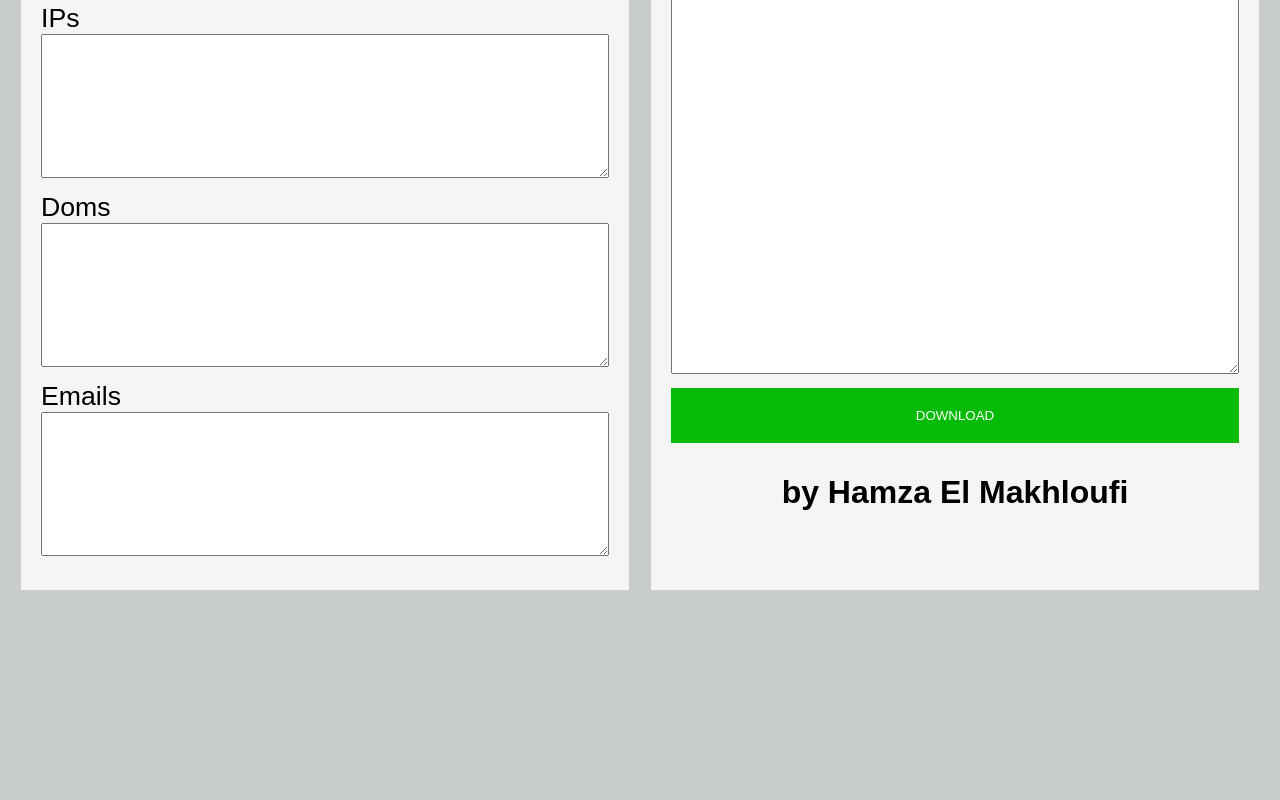
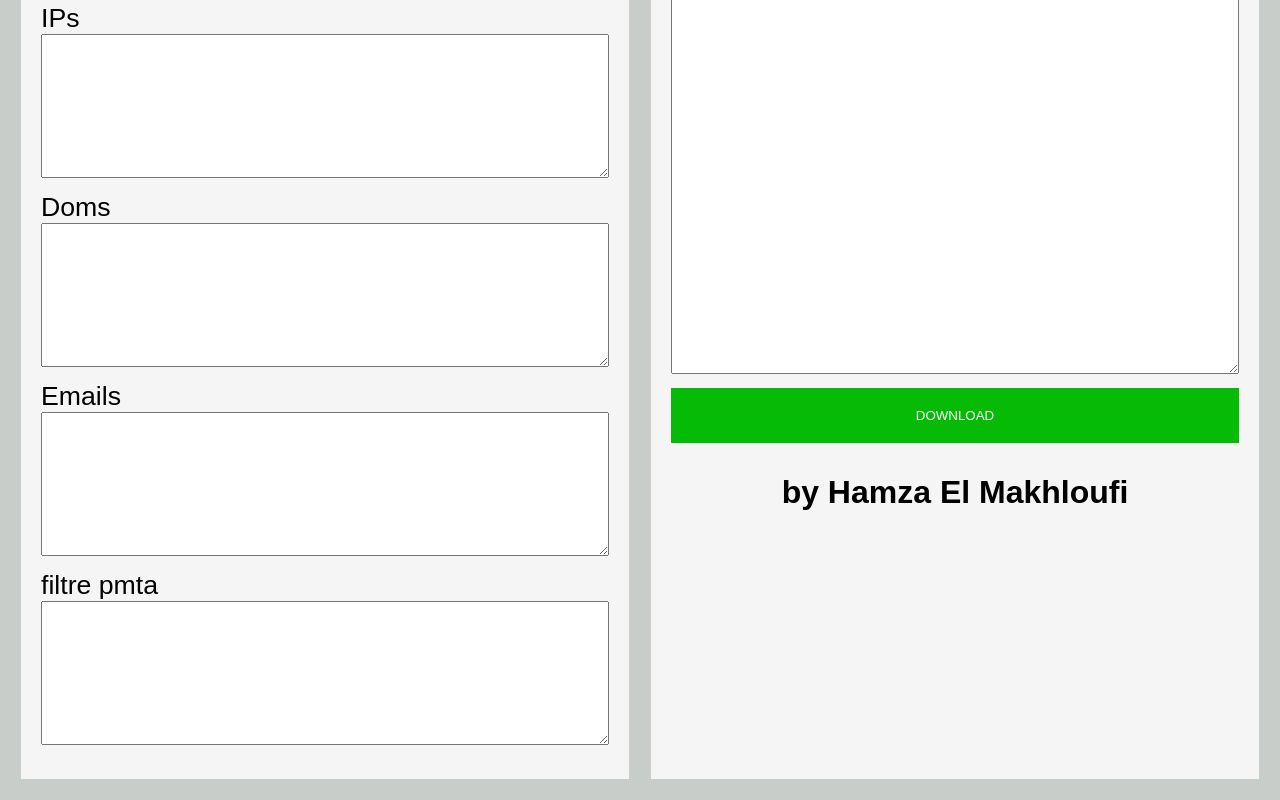
Before and after one commit to emarketsolution/delisting, a plain HTML site: page index.html in a window 1280 px wide. Shown: the part 352-1152 px from the top of the page. Before the commit the page ends 963 px from the top, so only its background shows below. Drawn offline with nearby package versions, Linux system fonts and the light colour scheme.

Commit message:
Update index.html

```diff
--- a/index.html
+++ b/index.html
@@ -27,6 +27,8 @@
             <textarea id="textarea2"></textarea>
             <label for="textarea5">Emails</label>
             <textarea id="textarea5"></textarea>
+			<label for="textarea6">filtre pmta</label>
+            <textarea id="textarea6"></textarea>
         </div>
         <div class="input2">
         <button id="imacros-btn">iMacros</button>
```
